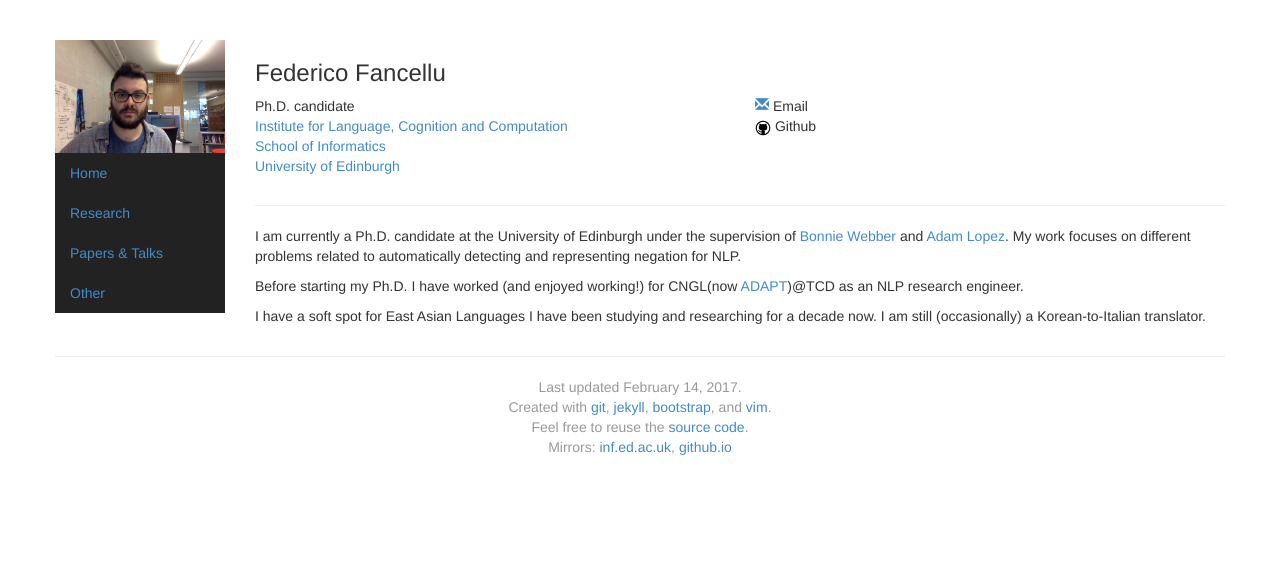
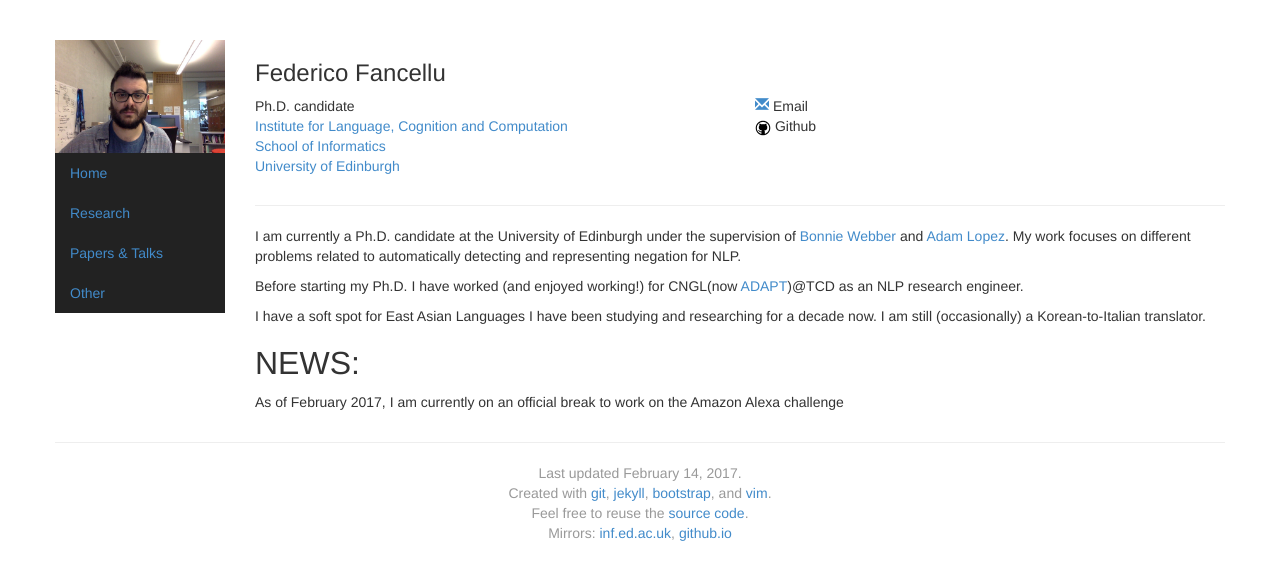
Before and after one commit to ffancellu/ffancellu.github.io, a Jekyll site: the page built from index.html, in a window 1280 px wide. Shown: the top 580 px of the page. Built offline with Jekyll 4.4.1, drawn with Linux system fonts in a browser that asks for light colours.

```diff
--- a/_config.yml
+++ b/_config.yml
@@ -7,7 +7,7 @@
     year: 2017
     img: inpress
     title: "Universal Dependencies to Logical Forms with Negation Scope"
-    authors: Federico Fancellu, Sive Reddy, Adam Lopez and Bonnie Webber
+    authors: Federico Fancellu, Siva Reddy, Adam Lopez and Bonnie Webber
     booktitle: ArXiv (To appear in the Proceeding of the SemBEAR workshop)
     booktitle-url: http://www.cse.unt.edu/sembear2017/
     doc-url: https://arxiv.org/pdf/1702.03305.pdf
--- a/index.html
+++ b/index.html
@@ -38,3 +38,7 @@
 I have a soft spot for East Asian Languages I have been studying and researching for a decade now.
 I am still (occasionally) a Korean-to-Italian translator.
 </p>
+<div>
+  <h2>NEWS:</h2>
+  <p> As of February 2017, I am currently on an official break to work on the Amazon Alexa challenge</p>
+</div>
```
